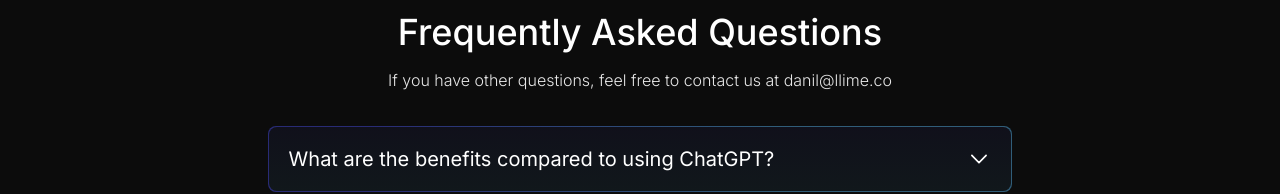
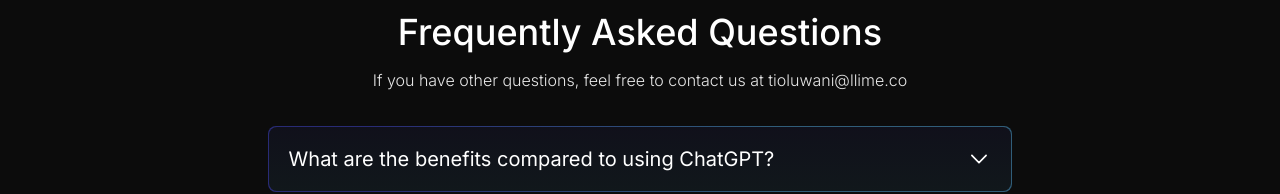
Before and after one commit to rootint/llime-landing, a SvelteKit app: page / in a window 1280 px wide. Shown: the part 5868-6062 px from the top of the page. Built offline with nearby package versions, Linux system fonts and the light colour scheme; no server answers.

Commit message:
Change email

```diff
--- a/src/components/FAQ.svelte
+++ b/src/components/FAQ.svelte
@@ -4,7 +4,7 @@
 
 <div style="height: 6rem" />
 <h1 class="title">Frequently Asked Questions</h1>
-<h2 class="subheading">If you have other questions, feel free to contact us at danil@llime.co</h2>
+<h2 class="subheading">If you have other questions, feel free to contact us at tioluwani@llime.co</h2>
 
 <Question
 	question="What are the benefits compared to using ChatGPT?"
```
